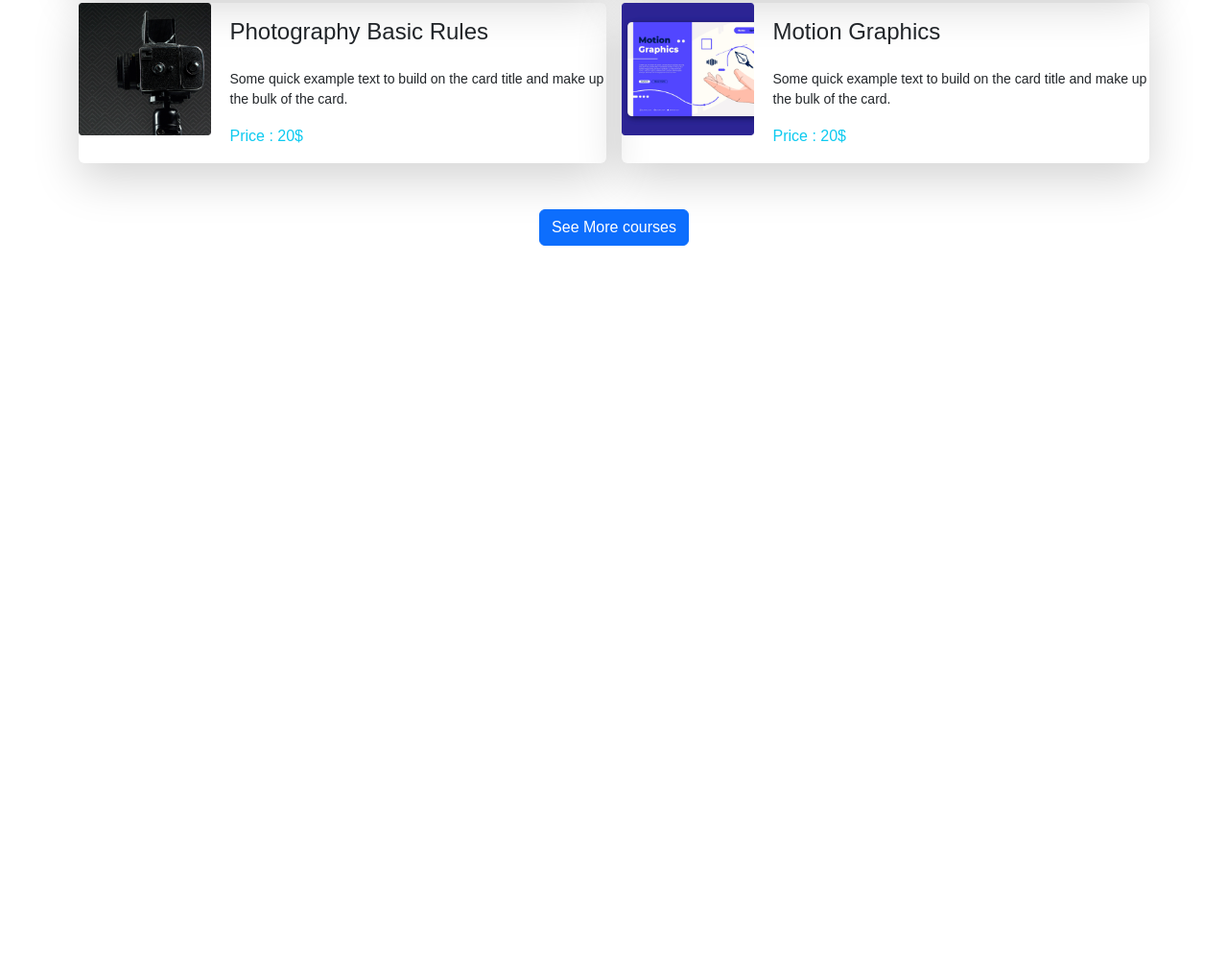
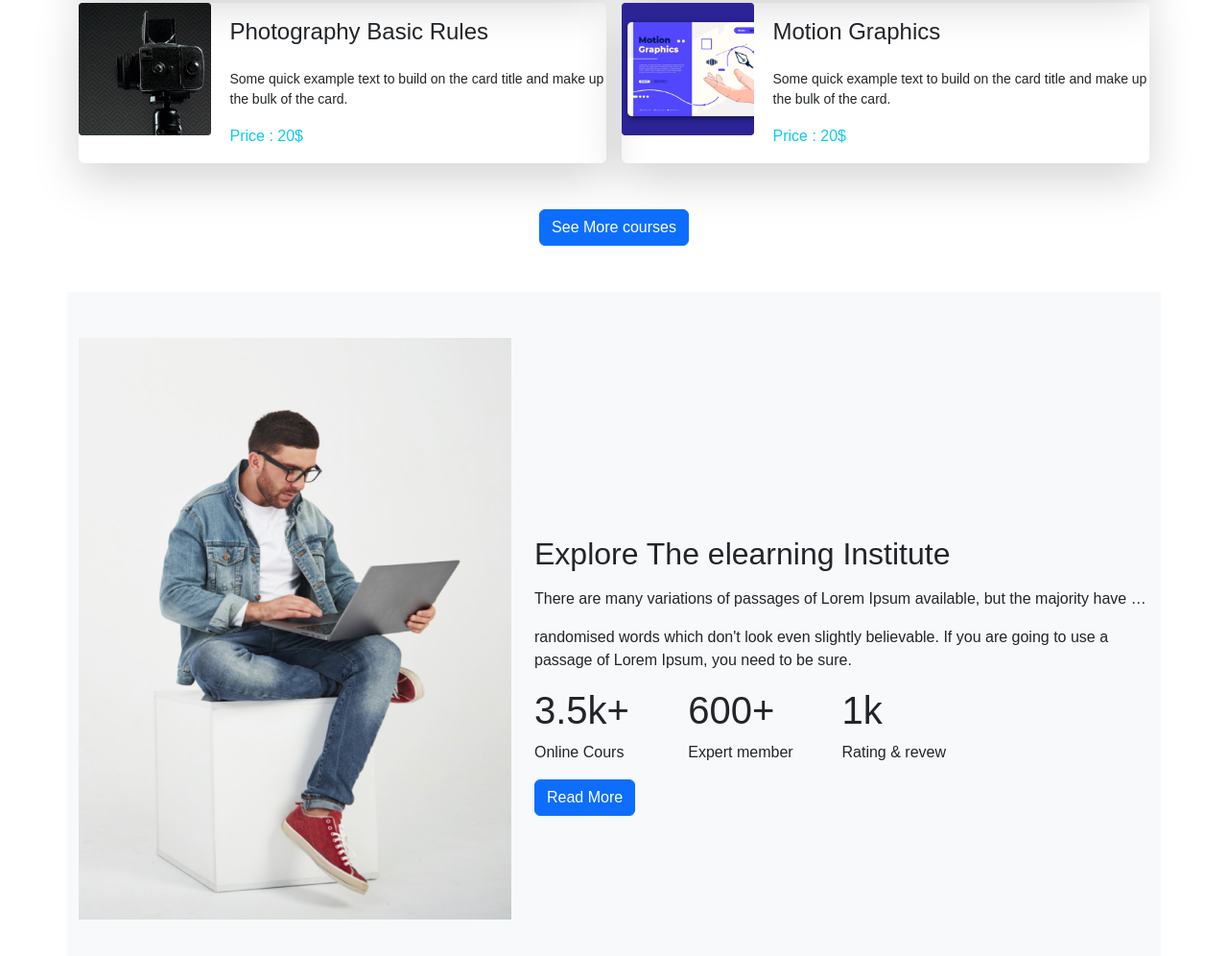
Before and after one commit to Raselahmed2/Learn-Online, a plain HTML site: page index.html in a window 1280 px wide. Shown: the part 1441-2437 px from the top of the page at 96% size. Before the commit the page ends 1745 px from the top, so only its background shows below. Drawn offline with nearby package versions, Linux system fonts and the light colour scheme.

Commit message:
explore courses

```diff
--- a/index.html
+++ b/index.html
@@ -230,6 +230,53 @@
 
         </section>
         <!-- Population Courses -->
+         <!-- explore   -->
+         <section class="my-5 ">
+            <div class="container">
+                <div class="row">
+                    <div class="col-lg-5 col-md-5 bg-light">
+                        <div class="explore-img d-flex">
+                            <img src="images/working.png" class="img-fluid w-100 mt-md-5" alt="">
+                        </div>
+                    </div>
+                    <div class="col-lg-7 col-md-7 bg-light">
+                        <div class="explore-text d-flex justify-content-center flex-column">
+                            <h2 class="mb-3 mb-md-3">Explore The elearning
+                                Institute</h2>
+                            <p class="over-pro">There are many variations of passages of Lorem Ipsum available, but the
+                                majority have suffered alteration in some form, by injected humour, or
+                                randomised words which don't look even slightly believable. If you are going
+                                to use a passage of Lorem Ipsum, you need to be sure.</p>
+                            <p>randomised words which don't look even slightly believable. If you are
+                                going
+                                to use a passage of Lorem Ipsum, you need to be sure.</p>
+                            <div class="ex-count my-3 my-md-0 d-flex">
+                                <div class="ex-inner-count col-3 col-md-3 ">
+                                    <h1>3.5k+</h1>
+                                    <p>Online Cours</p>
+                                </div>
+                                <div class="ex-inner-count col-3">
+                                    <h1>600+</h1>
+                                    <p>Expert member</p>
+                                </div>
+                                <div class="ex-inner-count col-3">
+                                    <h1>1k</h1>
+                                    <p>Rating & revew</p>
+                                </div>
+                            </div>
+                            <div class="ex-btn mt-3 mt-md-0">
+                                <a href="#" class="btn btn-primary"> Read More</a>
+                            </div>
+                        </div>
+                    </div>
+                </div>
+            </div>
+        </section>
+        <!-- explore   -->
+
+
+
+
     </main>
 </body>
 </html>
```
